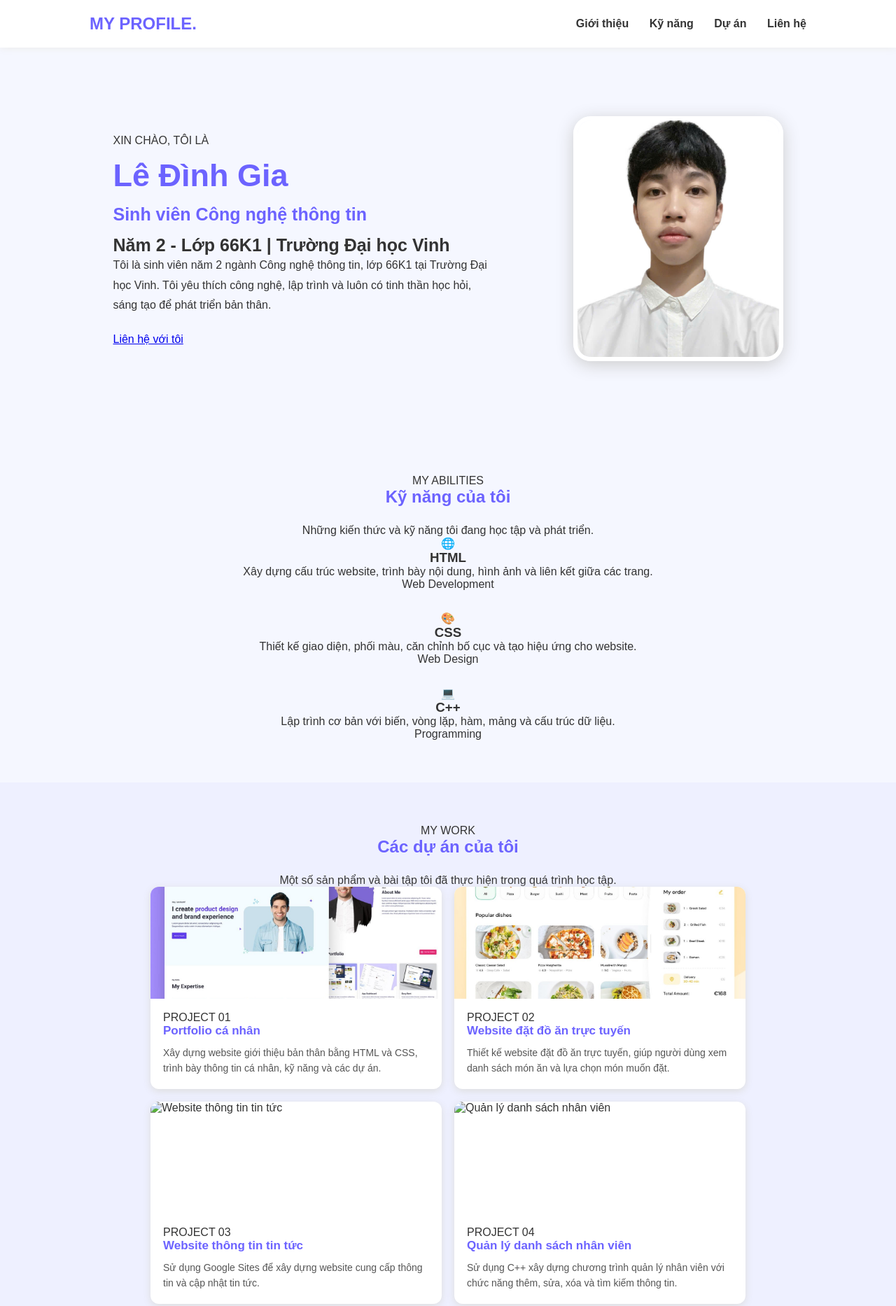
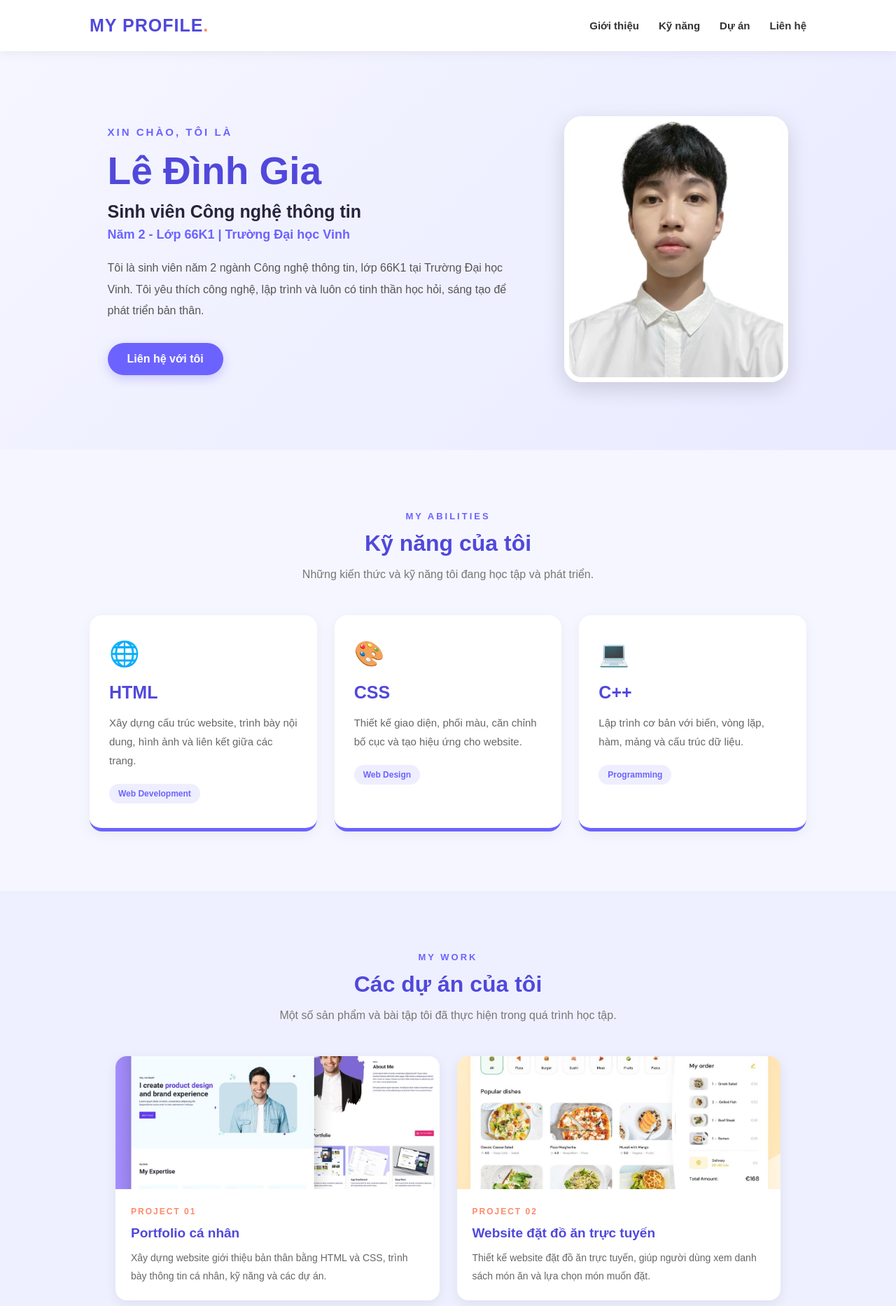
Before and after one commit to gia23841-coder/portfolio, a plain HTML site: page index.html in a window 1280 px wide. Shown: the top 1866 px of the page at 70% size. Drawn offline with Linux system fonts and the light colour scheme.

Commit message:
Refactor LeDinhGia.css for improved styling

```diff
--- a/LeDinhGia.css
+++ b/LeDinhGia.css
@@ -8,29 +8,44 @@
 }
 
 body {
-    background: #f5f7ff;
-    color: #333;
+    background: #f5f6ff;
+    color: #25243a;
 }
 
-/* THANH MENU */
+/* MENU */
 header {
     display: flex;
     justify-content: space-between;
     align-items: center;
-    padding: 20px 10%;
-    background: white;
-    box-shadow: 0 2px 10px #eee;
+    padding: 22px 10%;
+    background: #ffffff;
+    position: sticky;
+    top: 0;
+    z-index: 100;
+    box-shadow: 0 3px 15px rgba(0,0,0,0.06);
 }
 
-header h2 {
-    color: #6c63ff;
+.logo {
+    font-size: 25px;
+    color: #5148db;
+    letter-spacing: 1px;
+}
+
+.logo span,
+footer span {
+    color: #ff8b6a;
+}
+
+nav {
+    display: flex;
+    gap: 28px;
 }
 
 nav a {
     text-decoration: none;
     color: #333;
-    margin-left: 25px;
     font-weight: bold;
+    font-size: 15px;
     transition: 0.3s;
 }
 
@@ -40,219 +55,301 @@ nav a:hover {
 
 /* GIỚI THIỆU */
 .about {
-    min-height: 550px;
+    min-height: 570px;
     display: flex;
     align-items: center;
-    justify-content: space-around;
-    padding: 60px 10%;
-    gap: 40px;
+    justify-content: space-between;
+    padding: 75px 12%;
+    gap: 50px;
+    background: linear-gradient(135deg, #f5f6ff, #e9eaff);
 }
 
 .content {
-    max-width: 550px;
+    max-width: 600px;
 }
 
-.content h3 {
-    font-size: 25px;
+.hello {
+    display: inline-block;
+    color: #6c63ff;
+    font-size: 15px;
+    font-weight: bold;
+    letter-spacing: 3px;
+    margin-bottom: 15px;
 }
 
 .content h1 {
-    font-size: 45px;
-    color: #6c63ff;
-    margin: 15px 0;
+    font-size: 55px;
+    color: #5148db;
+    margin-bottom: 12px;
 }
 
 .content h2 {
     font-size: 25px;
-    margin-bottom: 15px;
+    margin-bottom: 8px;
+}
+
+.content h3 {
+    font-size: 18px;
+    color: #6c63ff;
+    margin-bottom: 22px;
 }
 
 .content p {
-    line-height: 1.8;
-    margin-bottom: 25px;
+    line-height: 1.9;
+    color: #555;
+    font-size: 16px;
+    margin-bottom: 30px;
+}
+
+.btn {
+    display: inline-block;
+    padding: 14px 28px;
+    background: #6c63ff;
+    color: white;
+    text-decoration: none;
+    border-radius: 30px;
+    font-weight: bold;
+    transition: 0.3s;
+    box-shadow: 0 5px 15px rgba(108,99,255,0.3);
+}
+
+.btn:hover {
+    background: #5148db;
+    transform: translateY(-4px);
 }
 
 /* ẢNH CÁ NHÂN */
 .image img {
-    width: 300px;
-    height: 350px;
+    width: 320px;
+    height: 380px;
     object-fit: cover;
     border-radius: 25px;
-    border: 6px solid white;
-    box-shadow: 0 5px 25px #ccc;
+    border: 7px solid white;
+    box-shadow: 0 10px 30px rgba(0,0,0,0.15);
+    transition: 0.4s;
 }
 
-/* CÁC PHẦN NỘI DUNG */
-.skill, .project, .hobby {
-    text-align: center;
-    padding: 60px 10%;
+.image img:hover {
+    transform: scale(1.04);
 }
 
-section h2 {
+/* TIÊU ĐỀ CÁC PHẦN */
+.section-title {
+    text-align: center;
+    margin-bottom: 45px;
+}
+
+.section-title span {
     color: #6c63ff;
-    margin-bottom: 25px;
+    font-size: 13px;
+    font-weight: bold;
+    letter-spacing: 3px;
+}
+
+.section-title h2 {
+    color: #5148db;
+    font-size: 32px;
+    margin: 12px 0;
+}
+
+.section-title p {
+    color: #777;
+    line-height: 1.7;
 }
 
 /* KỸ NĂNG */
-.skill-list {
-    display: flex;
-    justify-content: center;
-    flex-wrap: wrap;
-    gap: 30px;
+.skill {
+    padding: 85px 10%;
 }
 
-.skill .item {
-    width: 320px;
-    min-height: 210px;
-    padding: 40px 30px;
-    border-top: 5px solid #6c63ff;
-    display: flex;
-    flex-direction: column;
-    justify-content: center;
+.skill-list {
+    display: grid;
+    grid-template-columns: repeat(3, 1fr);
+    gap: 25px;
+    max-width: 1100px;
+    margin: auto;
 }
 
-.skill .item h3 {
-    color: #6c63ff;
-    font-size: 28px;
+.skill-item {
+    background: white;
+    padding: 35px 28px;
+    min-height: 260px;
+    border-radius: 18px;
+    border-bottom: 5px solid #6c63ff;
+    box-shadow: 0 5px 20px rgba(0,0,0,0.05);
+    transition: 0.3s;
+}
+
+.skill-item:hover {
+    transform: translateY(-8px);
+    box-shadow: 0 12px 25px rgba(108,99,255,0.15);
+}
+
+.skill-icon {
+    font-size: 35px;
     margin-bottom: 20px;
 }
 
-.skill .item p {
-    font-size: 17px;
+.skill-item h3 {
+    font-size: 25px;
+    color: #5148db;
+    margin-bottom: 15px;
+}
+
+.skill-item p {
+    color: #666;
     line-height: 1.8;
+    font-size: 15px;
+}
+
+.skill-tag {
+    display: inline-block;
+    margin-top: 20px;
+    padding: 7px 13px;
+    background: #eeeeff;
+    color: #6c63ff;
+    border-radius: 20px;
+    font-size: 12px;
+    font-weight: bold;
 }
 
 /* DỰ ÁN */
 .project {
+    padding: 85px 10%;
     background: #eef0ff;
 }
 
 .project-list {
     display: grid;
     grid-template-columns: repeat(2, 1fr);
-    gap: 18px;
-    max-width: 850px;
+    gap: 25px;
+    max-width: 950px;
     margin: auto;
 }
 
 .project-item {
     background: white;
-    border-radius: 12px;
+    border-radius: 16px;
     overflow: hidden;
-    box-shadow: 0 3px 12px #ddd;
+    box-shadow: 0 5px 18px rgba(0,0,0,0.07);
     transition: 0.3s;
-    text-align: left;
 }
 
 .project-item:hover {
-    transform: translateY(-5px);
-    box-shadow: 0 5px 18px #ccc;
+    transform: translateY(-7px);
+    box-shadow: 0 12px 25px rgba(81,72,219,0.15);
 }
 
 .project-item img {
     width: 100%;
-    height: 160px;
+    height: 190px;
     object-fit: cover;
     display: block;
 }
 
 .project-content {
-    padding: 18px;
+    padding: 22px;
+}
+
+.project-content span {
+    font-size: 12px;
+    font-weight: bold;
+    color: #ff896b;
+    letter-spacing: 2px;
 }
 
 .project-content h3 {
-    color: #6c63ff;
-    margin-bottom: 10px;
-    font-size: 17px;
+    color: #5148db;
+    font-size: 19px;
+    margin: 12px 0;
 }
 
 .project-content p {
-    line-height: 1.6;
-    color: #555;
+    color: #666;
     font-size: 14px;
-}
-
-/* SỞ THÍCH */
-.hobby-list {
-    display: flex;
-    justify-content: center;
-    flex-wrap: wrap;
-    gap: 20px;
-}
-
-/* KHUNG NỘI DUNG */
-.item {
-    background: white;
-    padding: 25px 35px;
-    border-radius: 15px;
-    box-shadow: 0 3px 12px #ddd;
-    transition: 0.3s;
-}
-
-.item:hover {
-    transform: translateY(-5px);
-    box-shadow: 0 5px 18px #ccc;
+    line-height: 1.8;
 }
 
 /* LIÊN HỆ */
 .contact {
-    background: #6c63ff;
+    padding: 85px 10%;
+    background: linear-gradient(135deg, #5148db, #8179ff);
     color: white;
-    text-align: center;
-    padding: 70px 10%;
 }
 
-.contact h2 {
-    color: white;
-    font-size: 30px;
-    margin-bottom: 20px;
+.contact .section-title span {
+    color: #ffcfb8;
 }
 
-.contact-intro {
-    line-height: 1.8;
-    margin-bottom: 35px;
+.contact .section-title h2 {
+    color: white;
+}
+
+.contact .section-title p {
+    color: #eeeeff;
 }
 
 .contact-list {
     display: flex;
     justify-content: center;
     flex-wrap: wrap;
-    gap: 20px;
+    gap: 25px;
 }
 
 .contact-item {
     background: white;
     color: #333;
-    padding: 30px 25px;
-    width: 250px;
-    border-radius: 15px;
-    box-shadow: 0 5px 15px #5148db;
+    width: 270px;
+    padding: 30px 20px;
+    text-align: center;
+    border-radius: 18px;
+    box-shadow: 0 8px 20px rgba(0,0,0,0.12);
     transition: 0.3s;
 }
 
 .contact-item:hover {
-    transform: translateY(-7px);
+    transform: translateY(-9px);
+}
+
+.contact-icon {
+    font-size: 35px;
+    margin-bottom: 15px;
 }
 
 .contact-item h3 {
-    color: #6c63ff;
-    margin-bottom: 15px;
+    color: #5148db;
+    font-size: 20px;
+    margin-bottom: 12px;
 }
 
 .contact-item p {
-    line-height: 1.7;
+    color: #666;
+    font-size: 14px;
+    overflow-wrap: anywhere;
 }
 
 /* CHÂN TRANG */
 footer {
     text-align: center;
-    padding: 20px;
-    background: #5148db;
+    padding: 28px 15px;
+    background: #252344;
     color: white;
 }
 
-/* GIAO DIỆN ĐIỆN THOẠI */
+footer h3 {
+    font-size: 23px;
+    margin-bottom: 12px;
+}
+
+footer p {
+    color: #c8c7db;
+    font-size: 14px;
+    line-height: 1.7;
+}
+
+/* ĐIỆN THOẠI VÀ TABLET */
 @media (max-width: 768px) {
+
     header {
         flex-direction: column;
         gap: 20px;
@@ -260,24 +357,27 @@ footer {
     }
 
     nav {
-        display: flex;
         justify-content: center;
         flex-wrap: wrap;
         gap: 15px;
     }
 
     nav a {
-        margin: 0;
+        font-size: 13px;
     }
 
     .about {
         flex-direction: column-reverse;
         text-align: center;
-        padding: 40px 5%;
+        padding: 50px 6%;
     }
 
     .content h1 {
-        font-size: 35px;
+        font-size: 40px;
+    }
+
+    .content h2 {
+        font-size: 21px;
     }
 
     .image img {
@@ -286,26 +386,32 @@ footer {
         max-width: 100%;
     }
 
-    .skill, .project, .hobby {
-        padding: 45px 5%;
+    .skill,
+    .project,
+    .contact {
+        padding: 60px 6%;
     }
 
-    .skill .item {
-        width: 100%;
-        max-width: 350px;
+    .skill-list {
+        grid-template-columns: 1fr;
+    }
+
+    .skill-item {
+        min-height: auto;
     }
 
     .project-list {
         grid-template-columns: 1fr;
-        gap: 20px;
+        gap: 22px;
     }
 
     .project-item img {
-        height: 180px;
+        height: 190px;
     }
 
-    .contact {
-        padding: 45px 5%;
+    .contact-list {
+        flex-direction: column;
+        align-items: center;
     }
 
     .contact-item {
```
